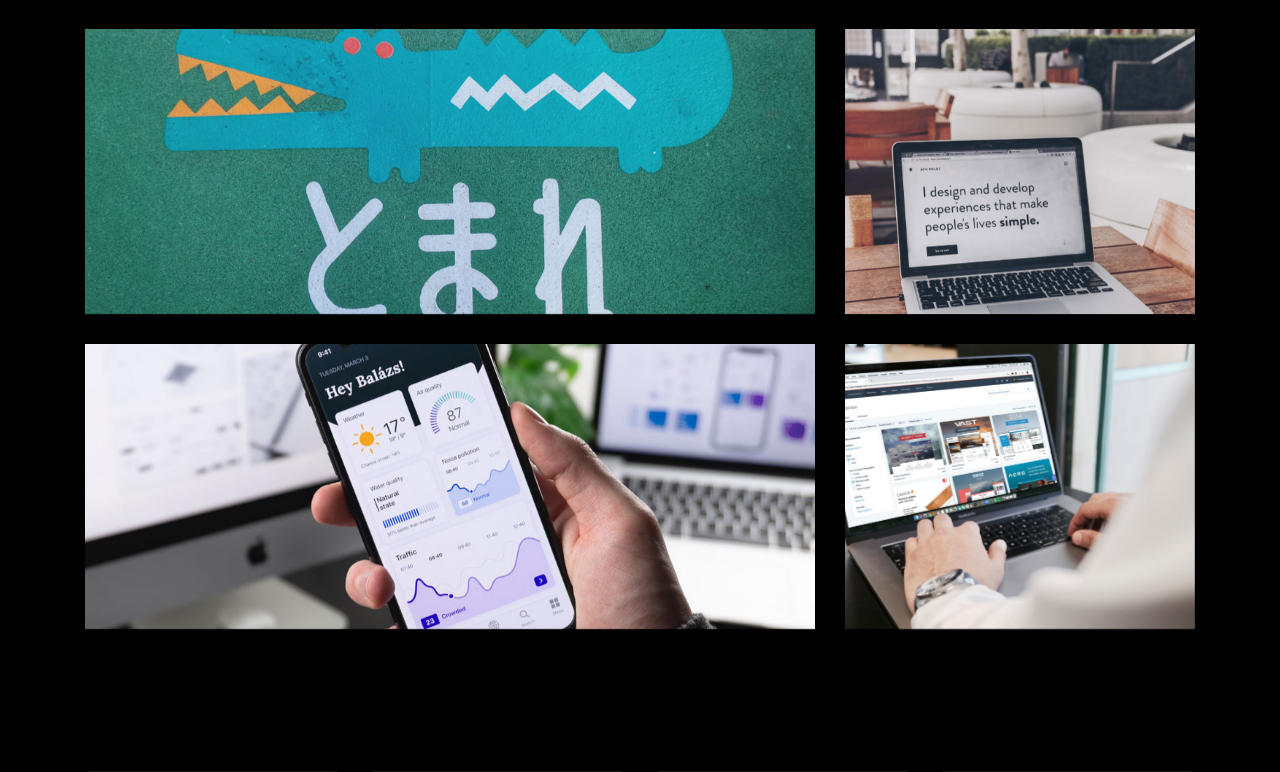
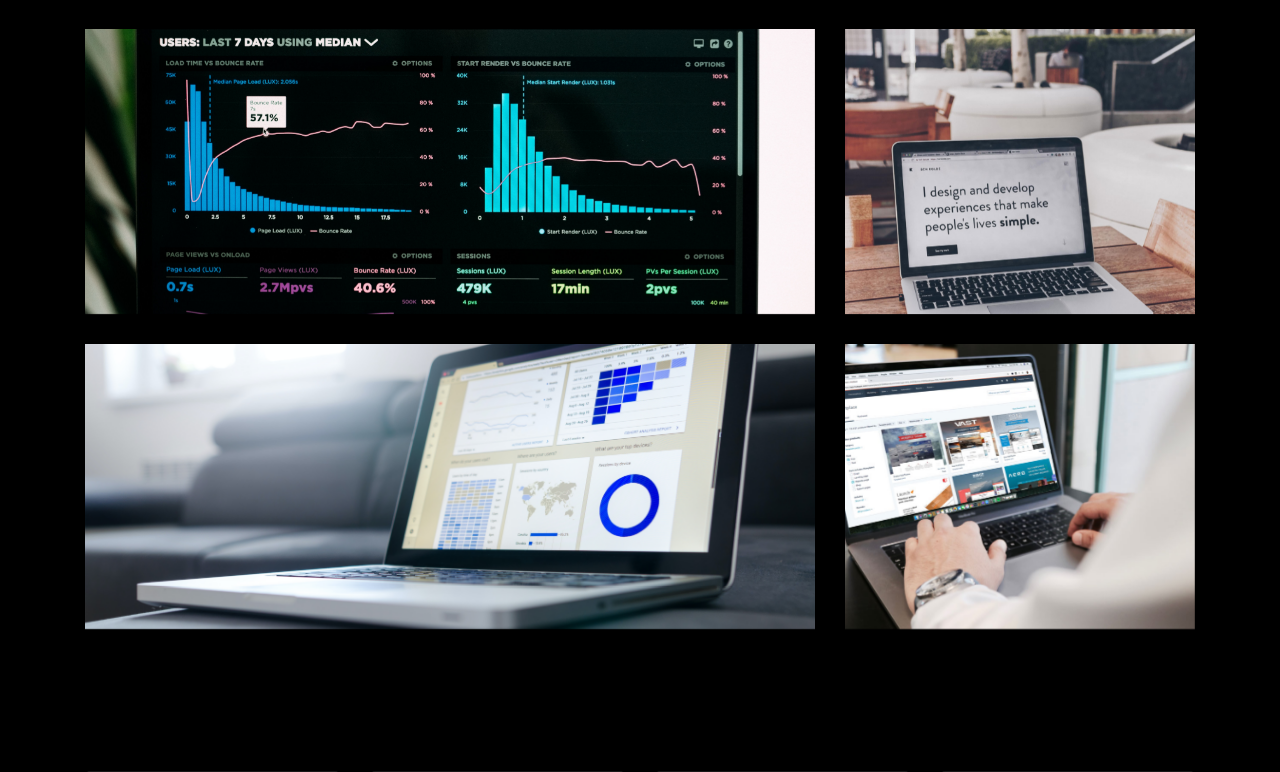
Before and after one commit to egobee/DjangoPersonalSite, a Django app: page / in a window 1280 px wide. Shown: the part 5114-5886 px from the top of the page. Run offline with Django 3.2, Linux system fonts and the light colour scheme; some libraries are stand-ins or nearby versions; some web fonts are replaced.

Commit message:
Project image change

```diff
--- a/website/templates/home.html
+++ b/website/templates/home.html
@@ -353,7 +353,7 @@
         </div>
     		<div class="row">
     			<div class="col-md-4">
-    				<div class="project img ftco-animate d-flex justify-content-center align-items-center" style="background-image: url(static/images/project-4.jpg);">
+    				<div class="project img ftco-animate d-flex justify-content-center align-items-center" style="background-image: url(static/images/serv1.png);">
     					<div class="overlay"></div>
 	    				<div class="text text-center p-4">
 	    					<h3><a href="#">Branding &amp; Illustration Design</a></h3>
@@ -362,7 +362,7 @@
     				</div>
   				</div>
   				<div class="col-md-8">
-    				<div class="project img ftco-animate d-flex justify-content-center align-items-center" style="background-image: url(static/images/project-5.jpg);">
+    				<div class="project img ftco-animate d-flex justify-content-center align-items-center" style="background-image: url(static/images/serv2.jpg);">
     					<div class="overlay"></div>
 	    				<div class="text text-center p-4">
 	    					<h3><a href="#">Branding &amp; Illustration Design</a></h3>
@@ -372,7 +372,7 @@
   				</div>
 
     			<div class="col-md-8">
-    				<div class="project img ftco-animate d-flex justify-content-center align-items-center" style="background-image: url(static/images/project-1.jpg);">
+    				<div class="project img ftco-animate d-flex justify-content-center align-items-center" style="background-image: url(static/images/serv3.jpg);">
     					<div class="overlay"></div>
 	    				<div class="text text-center p-4">
 	    					<h3><a href="#">Branding &amp; Illustration Design</a></h3>
@@ -380,7 +380,7 @@
 	    				</div>
     				</div>
 
-    				<div class="project img ftco-animate d-flex justify-content-center align-items-center" style="background-image: url(static/images/project-6.jpg);">
+    				<div class="project img ftco-animate d-flex justify-content-center align-items-center" style="background-image: url(static/images/serv4.jpg);">
     					<div class="overlay"></div>
 	    				<div class="text text-center p-4">
 	    					<h3><a href="#">Branding &amp; Illustration Design</a></h3>
```
Also changed, not shown: static/images/serv1.png (added), static/images/serv3.jpg (added), static/images/serv4.jpg (added), 2 other files.
